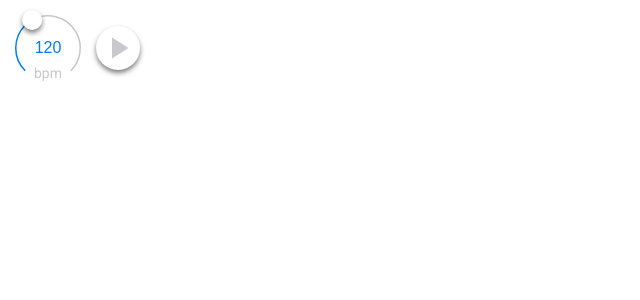
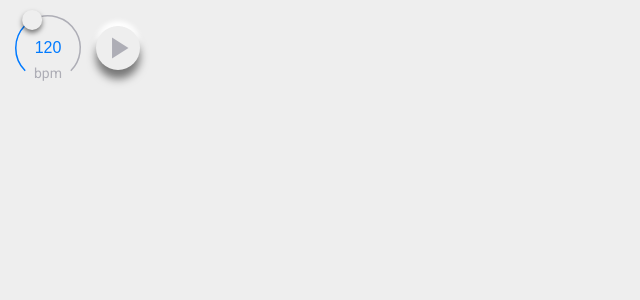
Before and after one commit to Volcomix/jsdaw, a React app: page / in a window 1280 px wide. Shown: the top 300 px of the page, without its empty margins (0-640 px from the left). Built offline with nearby package versions, Linux system fonts and the light colour scheme.

Commit message:
Add 3d effect to button

```diff
--- a/public/styles.css
+++ b/public/styles.css
@@ -2,6 +2,7 @@ html, body {
   font-family: 'Roboto', 'Helvetica', sans-serif;
   margin: 0;
   padding: 0;
+  background-color: #EEEEEE;
 }
 
 ::-moz-selection {
--- a/src/core/Beat.component.js
+++ b/src/core/Beat.component.js
@@ -94,7 +94,7 @@ const styles = {
     OUserSelect: 'none',
     borderRadius: '50%',
     padding: 4,
-    transition: 'box-shadow 100ms',
+    transition: 'box-shadow 150ms',
   },
   deactivatedIcon: {
     color: borderColor,
@@ -103,10 +103,10 @@ const styles = {
     color: keyColor,
   },
   buttonDown: {
-    boxShadow: '0px 0px 1px rgba(0, 0, 0, 0.5)',
+    boxShadow: '0px 3px 3px rgba(0, 0, 0, 0.5), 0px -1px 1px white',
   },
   buttonUp: {
-    boxShadow: '0px 3px 5px rgba(0, 0, 0, 0.5)',
+    boxShadow: '0px 9px 9px rgba(0, 0, 0, 0.5), 0px -5px 5px white',
   }
 }
 
--- a/src/shared/Knob.component.js
+++ b/src/shared/Knob.component.js
@@ -1,6 +1,6 @@
 import React from 'react'
 
-import { keyColor, borderColor } from './styles'
+import { keyColor, borderColor, backgroundColor } from './styles'
 
 const minAngle = 0.75 * Math.PI
 const maxAngle = 0.25 * Math.PI
@@ -170,7 +170,7 @@ const styles = {
     color: borderColor,
   },
   knob: {
-    fillStyle: 'white',
+    fillStyle: backgroundColor,
     shadowColor: 'rgba(0, 0, 0, 0.5)',
     shadowOffsetY: 3,
     shadowBlur: 5,
--- a/src/shared/styles.js
+++ b/src/shared/styles.js
@@ -1,2 +1,3 @@
 export const keyColor = '#007AFF'
-export const borderColor = '#C7C7CC'
+export const borderColor = '#AEAEB6'
+export const backgroundColor = '#EEEEEE'
```
